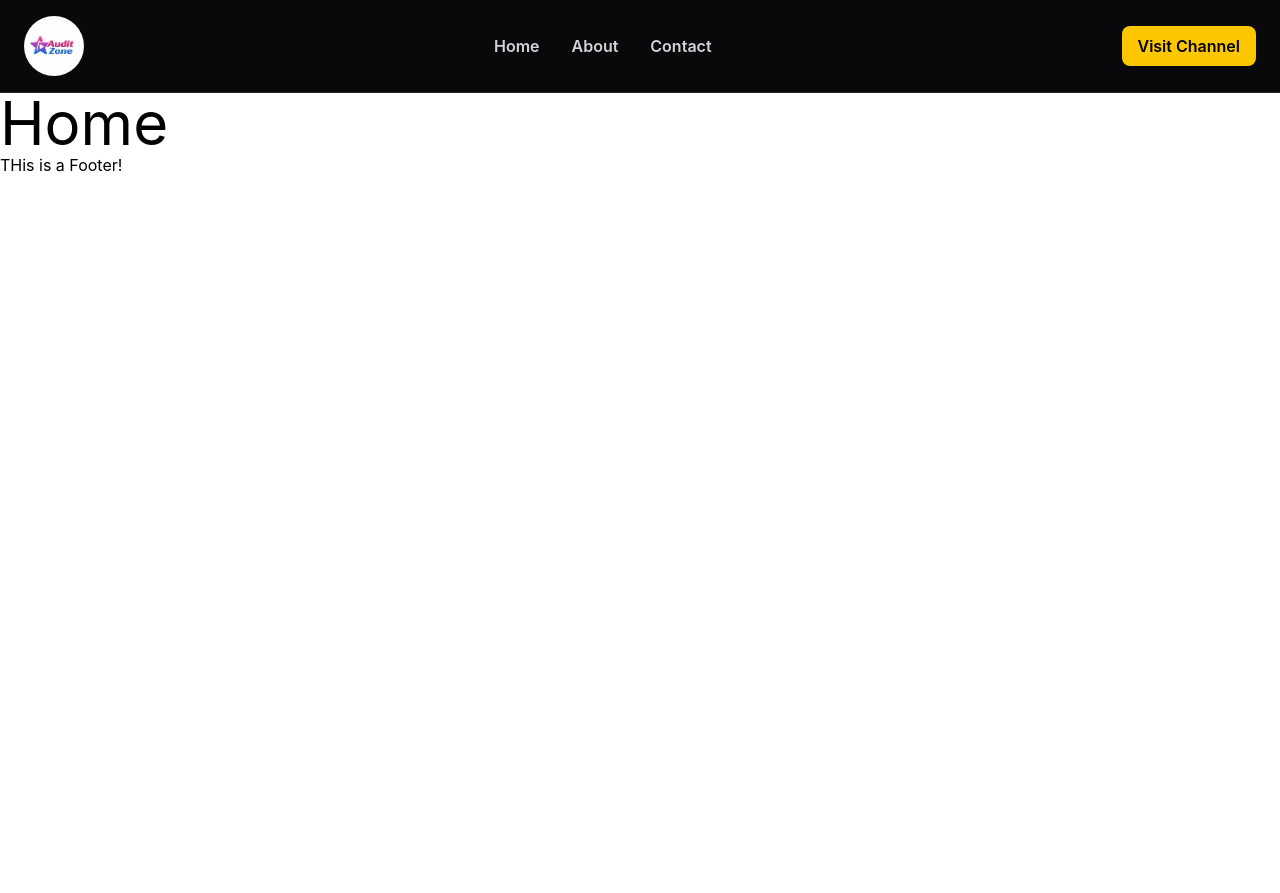
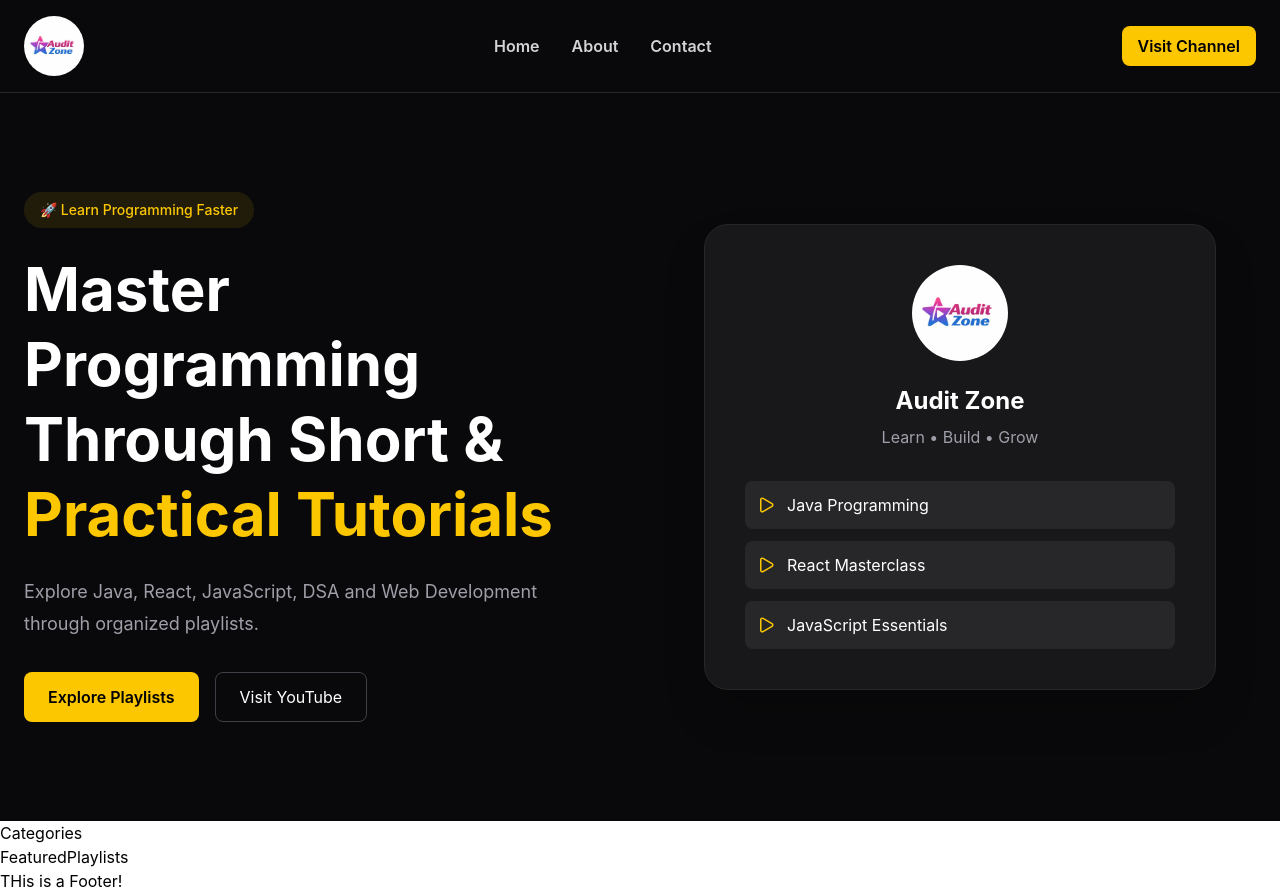
Before and after one commit to krankitt/Audit-Zone, a React (Vite) app: page / in a window 1280 px wide. Before the commit the page ends 800 px from the top, so only its background shows below. Built offline with nearby package versions, Linux system fonts and the light colour scheme.

Commit message:
build the structure of the hero section

```diff
--- a/src/components/home/Categories/Categories.tsx
+++ b/src/components/home/Categories/Categories.tsx
@@ -0,0 +1,9 @@
+
+
+const Categories = () => {
+  return (
+    <div>Categories</div>
+  )
+}
+
+export default Categories
--- a/src/components/home/FeaturedPlaylists/FeaturedPlaylists.tsx
+++ b/src/components/home/FeaturedPlaylists/FeaturedPlaylists.tsx
@@ -0,0 +1,8 @@
+
+const FeaturedPlaylists = () => {
+  return (
+    <div>FeaturedPlaylists</div>
+  )
+}
+
+export default FeaturedPlaylists
--- a/src/components/home/Hero/Hero.tsx
+++ b/src/components/home/Hero/Hero.tsx
@@ -0,0 +1,66 @@
+import Container from "../../ui/Container";
+import logo from "../../../assets/logo.jpeg";
+import { Play } from "lucide-react";
+import { heroPlaylists } from "../../../data/heroPlaylists";
+
+const Hero = () => {
+  return (
+    <section className="bg-zinc-950 py-6">
+      <Container>
+        <div className="grid grid-cols-1 lg:grid-cols-2 items-center gap-12 min-h-[85vh]">
+          <div className="max-w-2xl">
+            <span className="inline-block bg-yellow-400/10 text-yellow-400 px-4 py-2 rounded-full text-sm font-medium">
+              🚀 Learn Programming Faster
+            </span>
+            <h1 className="mt-6 text-5xl lg:text-6xl font-bold text-white leading-tight">
+              Master Programming <br /> Through Short &
+              <span className="text-yellow-400"> Practical Tutorials</span>
+            </h1>
+            <p className="mt-6 text-lg text-zinc-400 leading-8 max-w-xl">
+              Explore Java, React, JavaScript, DSA and Web Development through
+              organized playlists.
+            </p>
+            <div className="mt-8 flex flex-wrap gap-4">
+              <button className="bg-yellow-400 text-black px-6 py-3 rounded-lg font-semibold hover:bg-yellow-500 transition-colors">
+                Explore Playlists
+              </button>
+              <button className="border border-zinc-700 text-white px-6 py-3 rounded-lg hover:border-yellow-400 hover:text-yellow-400 transition-colors">
+                Visit YouTube
+              </button>
+            </div>
+          </div>
+          <div className="flex items-center justify-center">
+            <div className="bg-zinc-900 border border-zinc-800 rounded-3xl p-10 w-full max-w-lg shadow-2xl">
+              <div className="flex justify-center">
+                <img
+                  src={logo}
+                  alt="Audit Zone Logo"
+                  className="h-24 w-24 rounded-full"
+                />
+              </div>
+              <h2 className="mt-6 text-center text-2xl font-bold text-white">
+                Audit Zone
+              </h2>
+              <p className="mt-2 text-center text-zinc-400">
+                Learn • Build • Grow
+              </p>
+              <div className="mt-8 space-y-3">
+                {heroPlaylists.map((item) => (
+                  <div
+                    key={item}
+                    className="flex items-center gap-3 rounded-lg bg-zinc-800 p-3 hover:bg-zinc-700 transition-colors cursor-pointer"
+                  >
+                    <Play size={18} className="text-yellow-400" />{" "}
+                    <span className="text-white">{item}</span>
+                  </div>
+                ))}
+              </div>
+            </div>
+          </div>
+        </div>
+      </Container>
+    </section>
+  );
+};
+
+export default Hero;
--- /dev/null
+++ b/src/data/heroPlaylists.ts
@@ -0,0 +1,5 @@
+export const heroPlaylists = [
+  "Java Programming",
+  "React Masterclass",
+  "JavaScript Essentials",
+];
--- a/src/pages/Home/Home.tsx
+++ b/src/pages/Home/Home.tsx
@@ -1,7 +1,15 @@
-import React from "react";
+import Hero from "../../components/home/Hero/Hero";
+import Categories from "../../components/home/Categories/Categories";
+import FeaturedPlaylists from "../../components/home/FeaturedPlaylists/FeaturedPlaylists";
 
 const Home = () => {
-  return <div className="text-4xl lg:text-6xl md:text-10xl">Home</div>;
+  return (
+    <>
+      <Hero />
+      <Categories />
+      <FeaturedPlaylists />
+    </>
+  );
 };
 
 export default Home;
```
